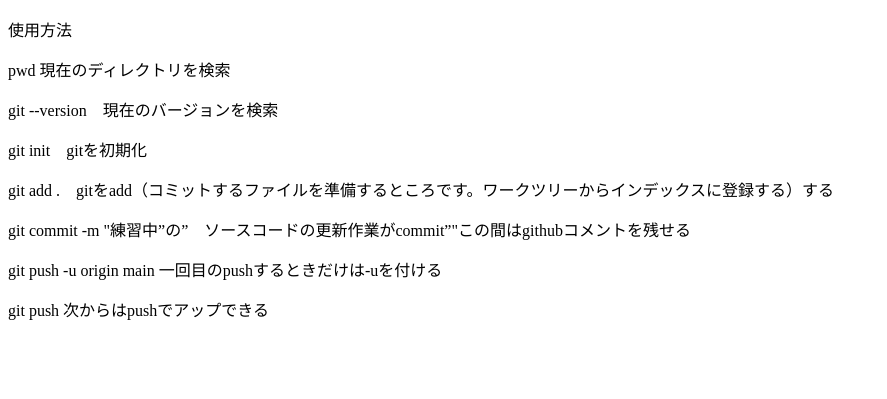
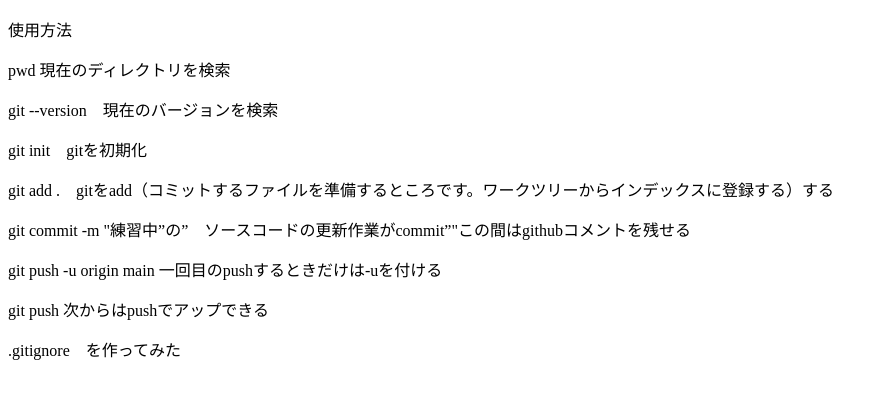
Before and after one commit to susumumikan/git-java, a plain HTML site: page OPEN_EDITORS/index.html in a window 1280 px wide. Shown: the part 127-526 px from the top of the page, without its empty margins (0-887 px from the left). Drawn offline with Linux system fonts and the light colour scheme.

Commit message:
gitignoreを作ってみた

```diff
--- a/OPEN_EDITORS/index.html
+++ b/OPEN_EDITORS/index.html
@@ -18,6 +18,6 @@
     <p>git commit -m "練習中”の”　ソースコードの更新作業がcommit”"この間はgithubコメントを残せる　</p>
     <p>git push -u origin main 一回目のpushするときだけは-uを付ける</p>
     <p>git push 次からはpushでアップできる</p>
-    <p></p>
+    <p>.gitignore　を作ってみた</p>
 </body>
 </html>
```
Also changed, not shown: 1 other file.
